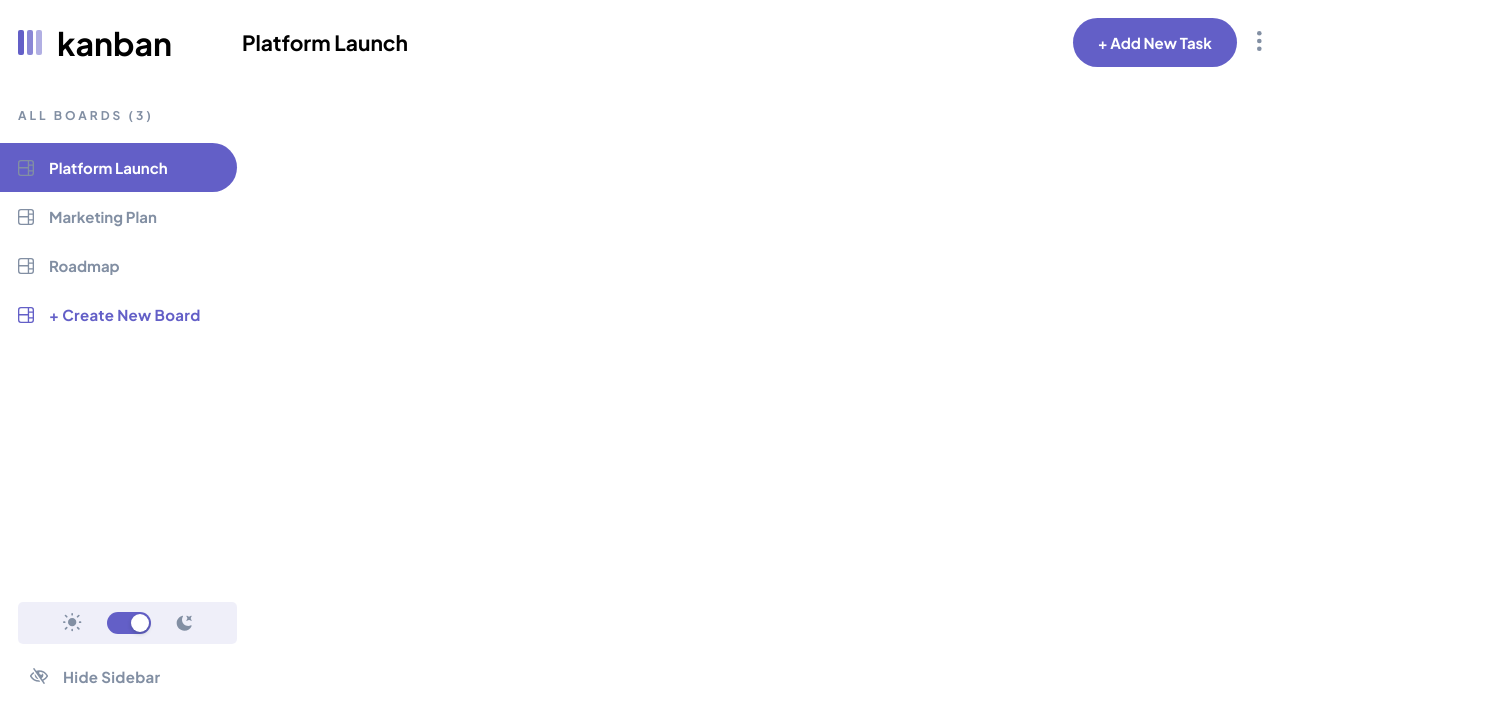
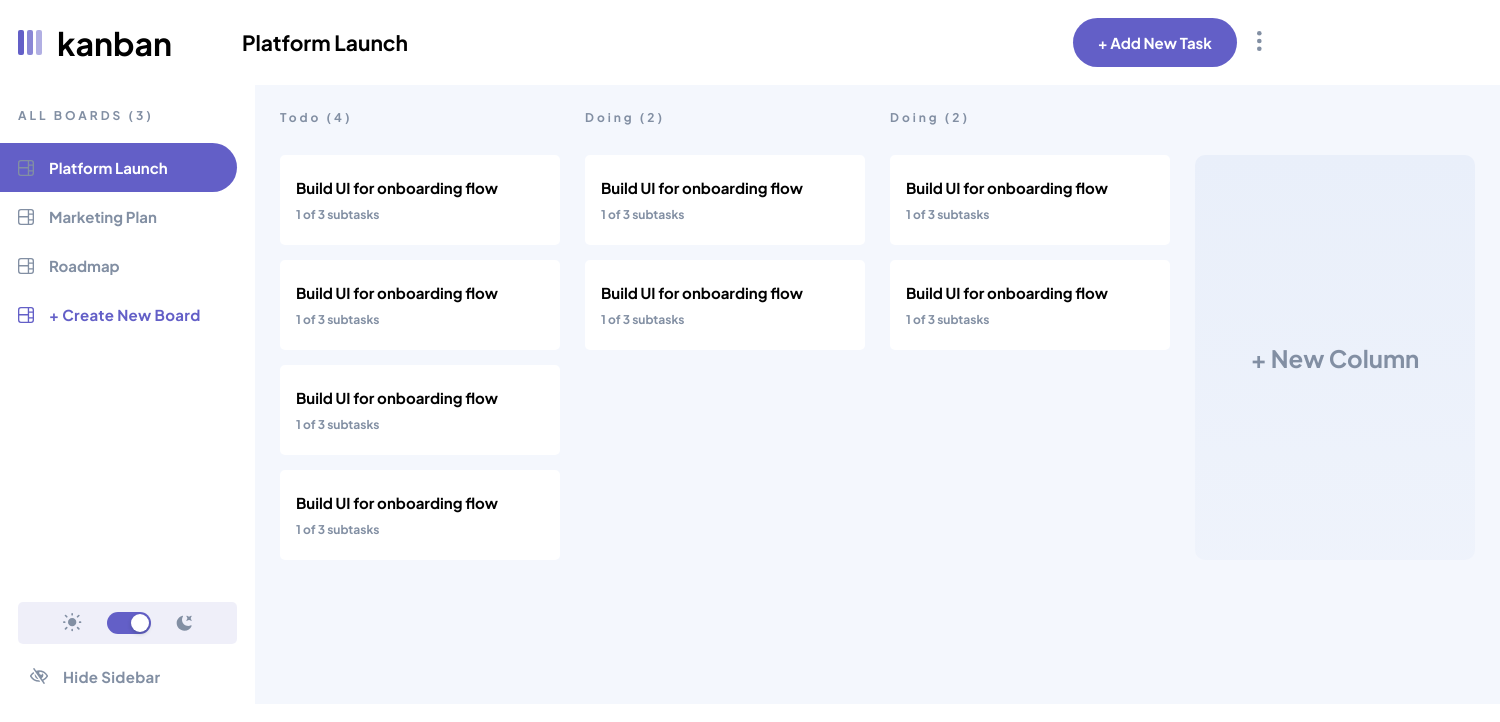
Before and after one commit to NurgulYunusova/Kanban-Task-Management, a React (Vite) app: page / in a window 1280 px wide. Shown: the top 722 px of the page, 1500 px wide, since content can reach past the window. Built offline with nearby package versions, Linux system fonts and the light colour scheme.

Commit message:
content part created

```diff
--- a/src/App.jsx
+++ b/src/App.jsx
@@ -7,8 +7,10 @@ function App() {
   return (
     <>
       <Header />
-      <Sidebar />
-      <Content />
+      <div className="bottom">
+        <Sidebar />
+        <Content />
+      </div>
     </>
   );
 }
--- a/src/components/content/Content.jsx
+++ b/src/components/content/Content.jsx
@@ -1,7 +1,67 @@
 import "./content.scss";
 
 function Content() {
-  return <></>;
+  return (
+    <>
+      <div className="content">
+        <div className="contentContainer">
+          <div className="columns">
+            <div className="column">
+              <h4 className="columnName">Todo (4)</h4>
+              <div className="tasks">
+                <div className="task">
+                  <h3>Build UI for onboarding flow</h3>
+                  <p>1 of 3 subtasks</p>
+                </div>
+                <div className="task">
+                  <h3>Build UI for onboarding flow</h3>
+                  <p>1 of 3 subtasks</p>
+                </div>
+                <div className="task">
+                  <h3>Build UI for onboarding flow</h3>
+                  <p>1 of 3 subtasks</p>
+                </div>
+                <div className="task">
+                  <h3>Build UI for onboarding flow</h3>
+                  <p>1 of 3 subtasks</p>
+                </div>
+              </div>
+            </div>
+            <div className="column">
+              <h4 className="columnName">Doing (2)</h4>
+              <div className="tasks">
+                <div className="task">
+                  <h3>Build UI for onboarding flow </h3>
+                  <p>1 of 3 subtasks</p>
+                </div>
+                <div className="task">
+                  <h3>Build UI for onboarding flow</h3>
+                  <p>1 of 3 subtasks</p>
+                </div>
+              </div>
+            </div>
+            <div className="column">
+              <h4 className="columnName">Doing (2)</h4>
+              <div className="tasks">
+                <div className="task">
+                  <h3>Build UI for onboarding flow</h3>
+                  <p>1 of 3 subtasks</p>
+                </div>
+                <div className="task">
+                  <h3>Build UI for onboarding flow</h3>
+                  <p>1 of 3 subtasks</p>
+                </div>
+              </div>
+            </div>
+
+            <div className="addColumnButton">
+              <p>+ New Column</p>
+            </div>
+          </div>
+        </div>
+      </div>
+    </>
+  );
 }
 
 export default Content;
--- a/src/components/content/content.scss
+++ b/src/components/content/content.scss
@@ -0,0 +1,77 @@
+@import "../../assets/sass/mixins.scss";
+@import "../../assets/sass/variables.scss";
+
+.content {
+  width: 100%;
+  background-color: #f4f7fd;
+
+  &Container {
+    padding: 25px;
+
+    .columns {
+      display: flex;
+      gap: 25px;
+      font-family: $base-font;
+
+      .column {
+        width: 280px;
+
+        &Name {
+          font-size: 12px;
+          color: $base-color2;
+          letter-spacing: 3px;
+          margin-bottom: 30px;
+        }
+
+        .tasks {
+          display: flex;
+          flex-direction: column;
+          gap: 15px;
+
+          .task {
+            background-color: #fff;
+            border-radius: 5px;
+            padding: 23px 16px;
+            cursor: pointer;
+
+            h3 {
+              font-size: 15px;
+              margin-bottom: 10px;
+              transition: all 0.1s ease-in-out;
+            }
+
+            p {
+              font-size: 12px;
+              color: $base-color2;
+              font-weight: 700;
+            }
+
+            &:hover h3 {
+              color: $base-color1;
+            }
+          }
+        }
+      }
+
+      .addColumnButton {
+        width: 280px;
+        background: linear-gradient(180deg, #e9effa, rgba(233, 239, 250, 0.5));
+        cursor: pointer;
+        @include center();
+        border-radius: 10px;
+        margin-top: 45px;
+
+        p {
+          color: $base-color2;
+          font-size: 24px;
+          font-weight: 700;
+          transition: all 0.1s ease-in-out;
+        }
+
+        &:hover p {
+          color: $base-color1;
+        }
+      }
+    }
+  }
+}
--- a/src/index.css
+++ b/src/index.css
@@ -8,3 +8,7 @@ body {
   width: 100vw;
   height: 100vh;
 }
+
+.bottom {
+  display: flex;
+}
```
